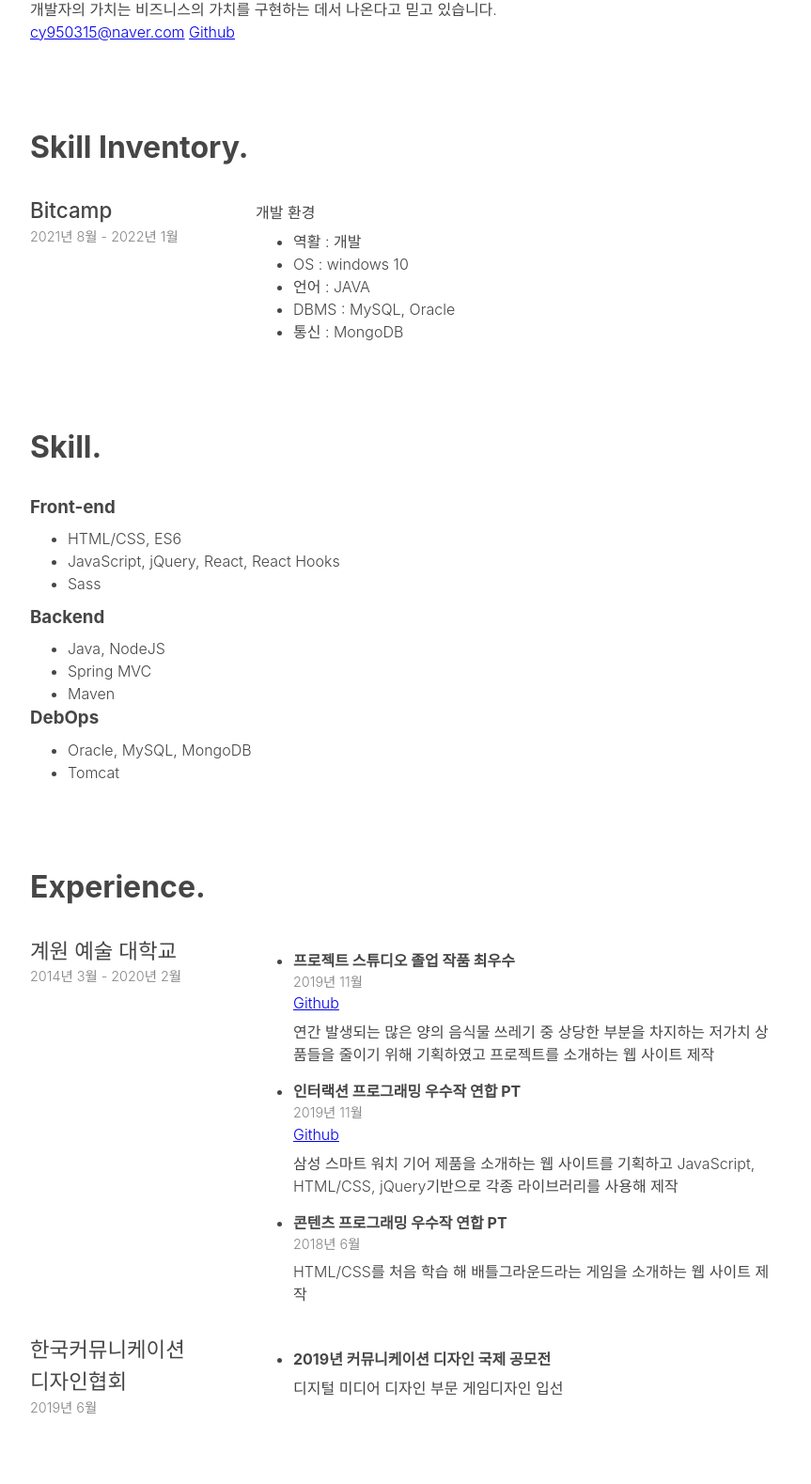
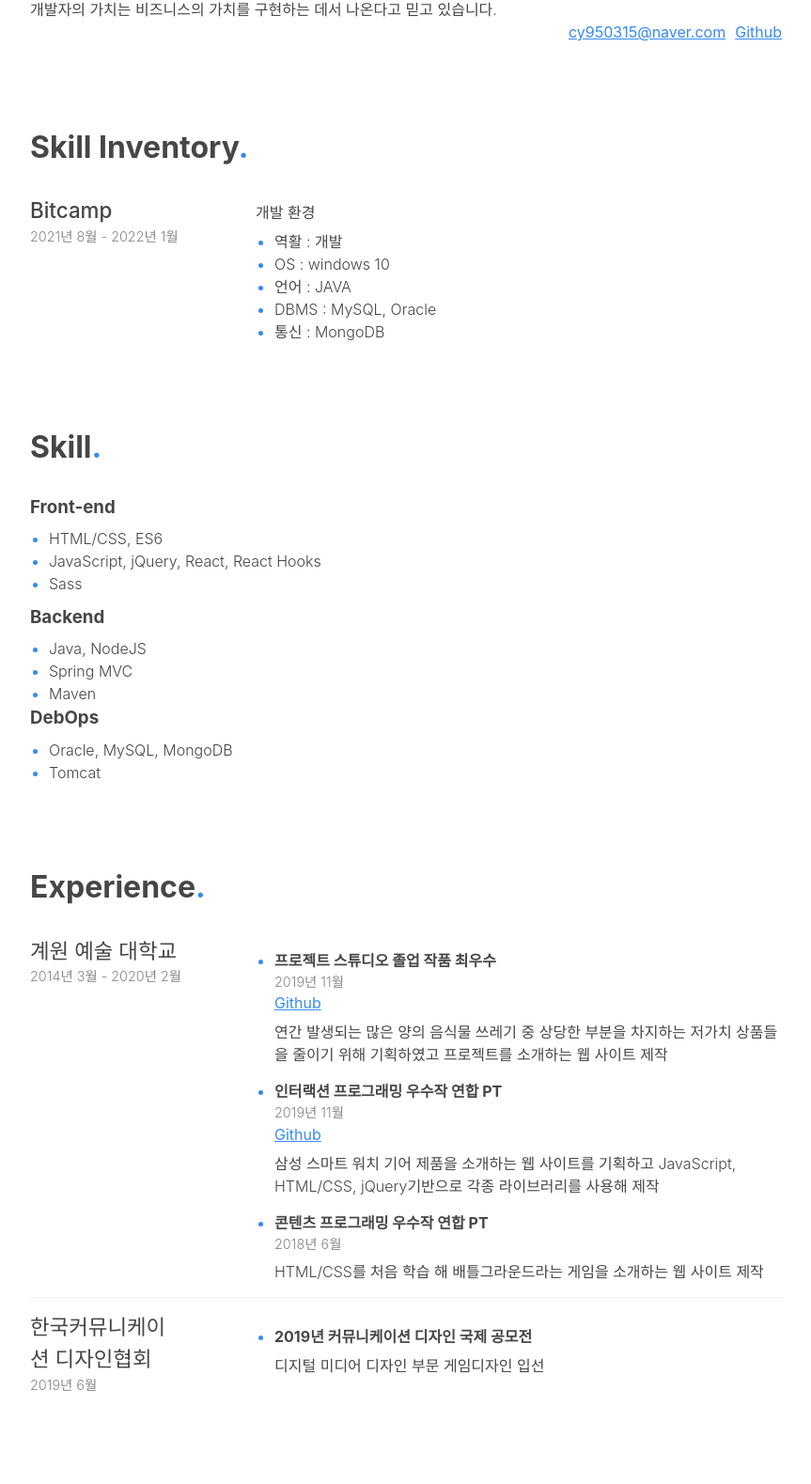
Before and after one commit to ohchangyeol/ohchangyeol.github.io, a plain HTML site: page index.html in a window 1280 px wide. Shown: the part 315-1894 px from the top of the page at 94% size, without its empty margins (208-1071 px from the left). Drawn offline with Linux system fonts and the light colour scheme; a web font is replaced by a local one.

Commit message:
resume add

```diff
--- /dev/null
+++ b/css/media.css
@@ -0,0 +1,4 @@
+@media screen and (max-width: 768px) {
+    .container .item {display: flex; position: relative; flex-direction: column;}
+    .text-limit{width: auto;}
+}
--- a/css/resume.css
+++ b/css/resume.css
@@ -1,11 +1,16 @@
 @import url('https://cdn.jsdelivr.net/gh/orioncactus/pretendard/dist/web/static/pretendard.css');
 body{font-family: Pretendard, -apple-system, BlinkMacSystemFont, system-ui, Roboto, 'Helvetica Neue', 'Segoe UI', 'Apple SD Gothic Neo', 'Noto Sans KR', 'Malgun Gothic', sans-serif;font-weight: 300; line-height: 1.5; color: #464646;}
+ul {padding-left: 20px;}
+li::marker{color: #378af1;}
 .container {position: relative;width: 100%;height: 100%;max-width: 800px;padding: 60px 16px 0px;margin: 0px auto;}
 .container h2{font-size: 2rem;}
+.container a:visited ,a:link{color:#378af1; font-weight: 400;}
 .container h3,h4{margin: 0;}
+.container .connect-box{display: flex; justify-content: flex-end; gap: 10px;}
 .container h2 .font-detail{font-weight: 300 !important;}
-.container .item {display: flex;}
+.container .item {display: flex; position: relative;}
 .container .item + .item{margin-top: 30px;}
+.container .item + .item::before{content: ""; width: 100%; height:1px; border-top: 1px solid #f1f1f1; position:absolute; top: -15px;}
 .container .item .item-header{  flex: 1 1 30%;}
 .container .item .item-body{  flex: 1 1 70%;}
 .container .item .item-body ul,p{margin: 7px 0 0 0 ;}
@@ -19,3 +24,6 @@ body{font-family: Pretendard, -apple-system, BlinkMacSystemFont, system-ui, Robo
 
 footer {margin-bottom: 40px;}
 footer .container p{font-size: 0.8rem; text-align: center;}
+
+.text-blue{color : #378af1}
+.text-limit{width: 160px;}
--- a/index.html
+++ b/index.html
@@ -6,6 +6,7 @@
     <meta http-equiv="X-UA-Compatible" content="IE=edge">
     <meta name="viewport" content="width=device-width, initial-scale=1.0">
     <link rel="stylesheet" href="css/resume.css">
+    <link rel="stylesheet" media="screen and (max-width: 800px)" href="css/media.css" />
     <title>Resume</title>
 </head>
 
@@ -24,13 +25,13 @@
                         <br /><br />
                         개발자의 가치는 비즈니스의 가치를 구현하는 데서 나온다고 믿고 있습니다.
                     </p>
-                    <div>
+                    <div class="connect-box">
                         <a href="mailto:cy950315@naver.com">cy950315@naver.com</a>
                         <a href="https://github.com/ohchangyeol">Github</a>
                     </div>
                 </section>
                 <section class="container">
-                    <h2>Skill Inventory.</h2>
+                    <h2>Skill Inventory<span class="text-blue">.</span></h2>
                     <div class="item">
                         <div class="item-header">
                             <h3>Bitcamp</h3>
@@ -49,7 +50,7 @@
                     </div>
                 </section>
                 <section class="container">
-                    <h2>Skill.</h2>
+                    <h2>Skill<span class="text-blue">.</span></h2>
                     <di class="col-item">
                         <h3>Front-end</h3>
                         <ul>
@@ -73,7 +74,7 @@
                     </div>
                 </section>
                 <section class="container exp">
-                    <h2>Experience.</h2>
+                    <h2>Experience<span class="text-blue">.</span></h2>
                     <div class="item">
                         <div class="item-header">
                             <h3>계원 예술 대학교</h3>
@@ -107,9 +108,7 @@
                     </div>
                     <div class="item">
                         <div class="item-header">
-                            <h3>한국커뮤니케이션
-                                <br/>
-                                디자인협회</h3>
+                            <h3 class="text-limit">한국커뮤니케이션 디자인협회</h3>
                             <p class="date">2019년 6월</p>
                         </div>
                         <div class="item-body">
@@ -123,7 +122,7 @@
                     </div>
                 </section>
                 <section class="container">
-                    <h2>Education.</h2>
+                    <h2>Education<span class="text-blue">.</span></h2>
                     <div class="col-item">
                         <h3>Bitcamp</h3>
                         <p class="date">2021년 8월 - 2022년 1월</p>
@@ -136,7 +135,7 @@
                     </div>
                 </section>
                 <section class="container">
-                    <h2>Project.</h2>
+                    <h2>Project<span class="text-blue">.</span></h2>
                     <div class="item">
                         <div class="item-header">
                             <h3>Gamsung Campping</h3>
```
Also changed, not shown: css/newcss.css (deleted).
